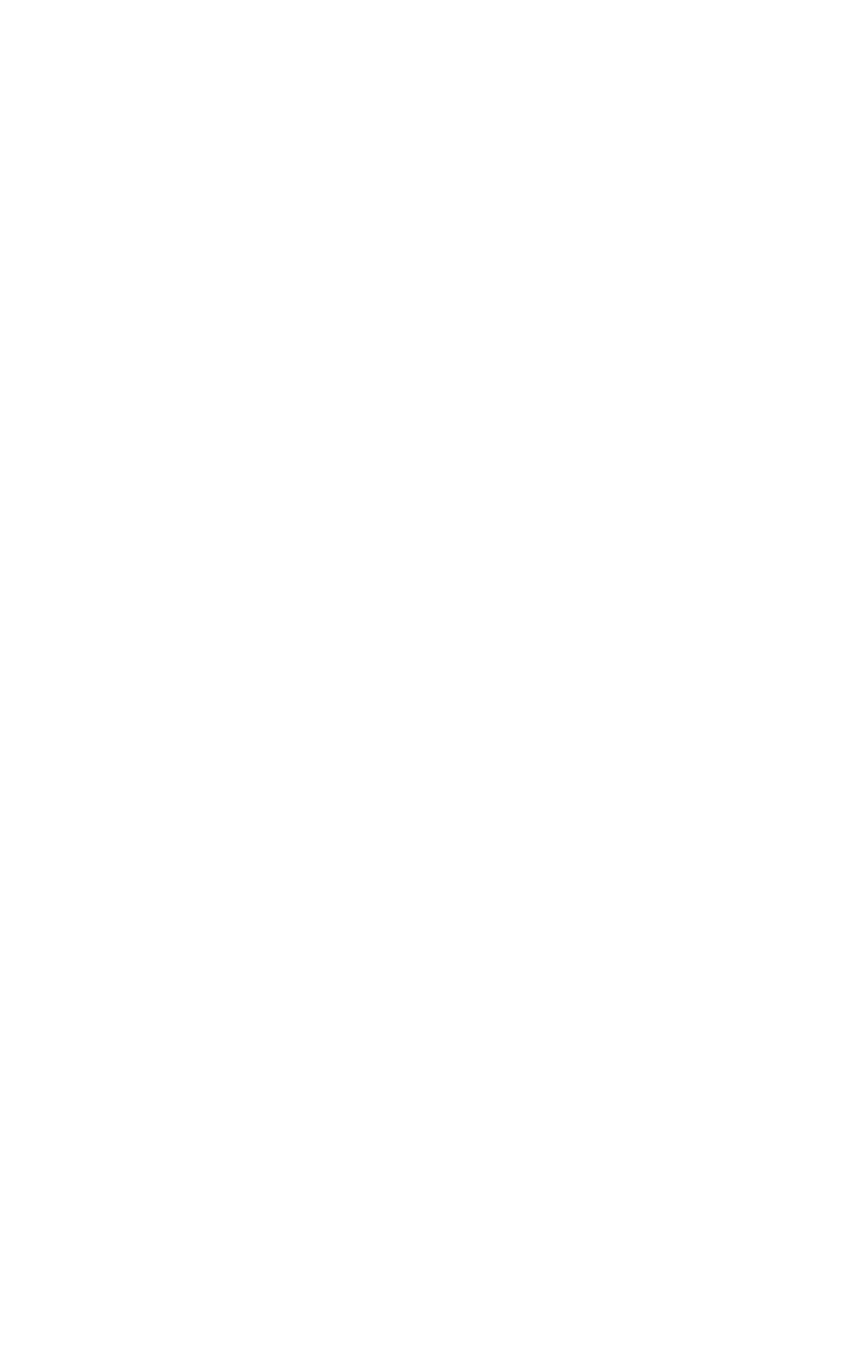
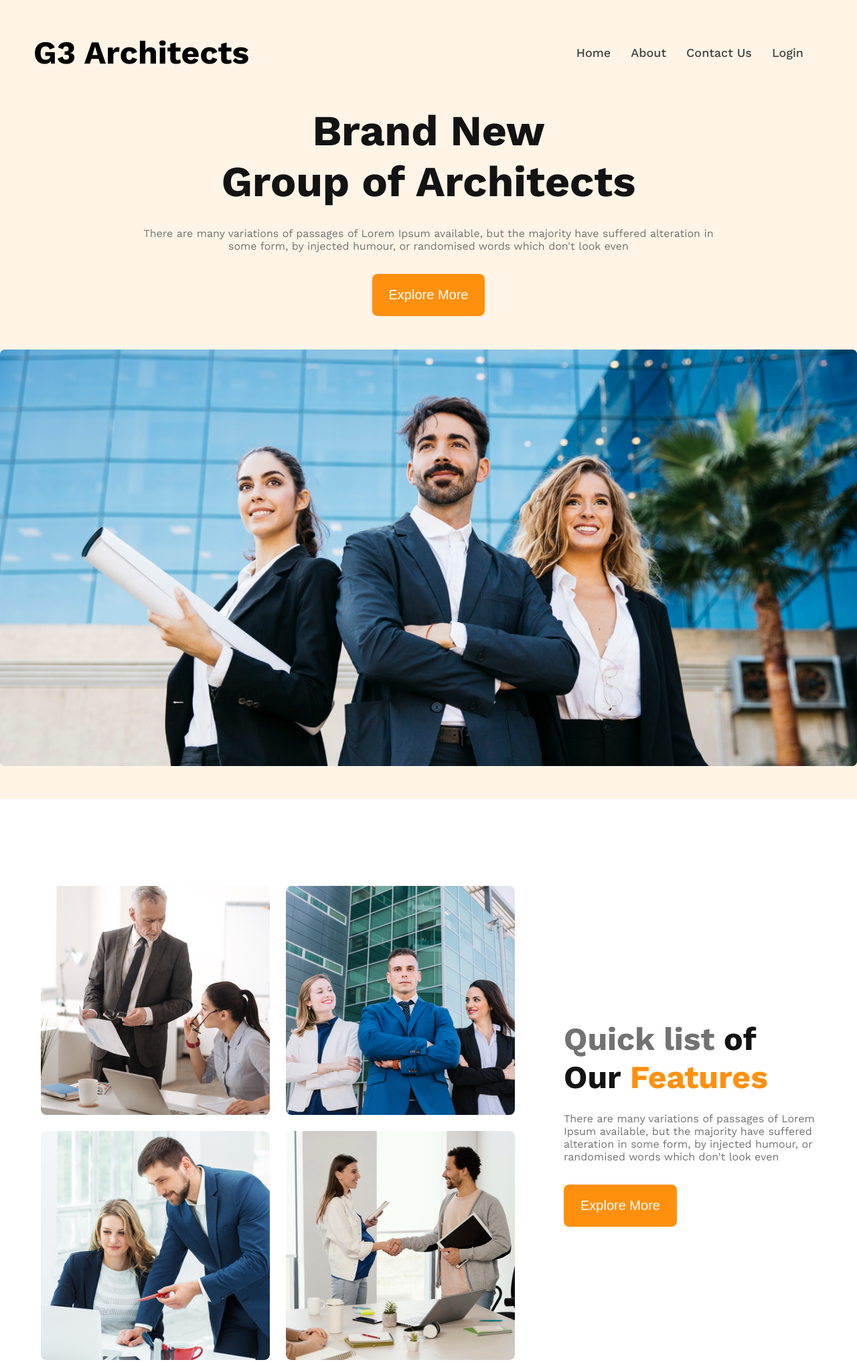
Before and after one commit to abdur123-drop/architects-resources, a plain HTML site: page index.html in a window 1280 px wide. Shown: the whole page at 67% size. Before the commit the page ends 800 px from the top, so only its background shows below. Drawn offline with nearby package versions, Linux system fonts and the light colour scheme.

Commit message:
added almost 35% in this project

```diff
--- a/index.html
+++ b/index.html
@@ -1,11 +1,54 @@
 <!DOCTYPE html>
 <html lang="en">
+
 <head>
     <meta charset="UTF-8">
     <meta name="viewport" content="width=device-width, initial-scale=1.0">
     <title>architects</title>
+    <link rel="stylesheet" href="style/style.css">
 </head>
-<body>
 
+<body class="work-sans-font">
+    <header class="bg-color-all">
+        <nav class="navbar">
+            <div class="link-h2">
+                <h2 class="nav-h2">G3 Architects</h2>
+                <ul class="link-column">
+                    <li class="link"><a href="#" class="hacl color-g2">Home</a></li>
+                    <li class="link"><a href="#" class="hacl color-g2">About</a></li>
+                    <li class="link"><a href="#" class="hacl color-g2">Contact Us</a></li>
+                    <li class="link"><a href="#" class="hacl color-g2">Login</a></li>
+                </ul>
+            </div>
+        </nav>
+        <section>
+            <div class="banner">
+                <div class="banner-content color-g3">
+                    <h1 class="banner-h1">Brand New <br>Group of Architects</h1>
+                    <p class="banner-p color-g1">There are many variations of passages of Lorem Ipsum available, but the majority have suffered alteration in some form, by injected humour, or randomised words which don't look even</p>
+                    <button class="primary-btn">Explore More</button>
+                </div>
+                <img class="banner-img" src="images/banner.png" alt="">
+            </div>
+        </section>
+    </header>
+    <main>
+        <section>
+            <div class="cliant-team">
+                <div class="team-left">
+                    <img class="left-img" src="images/team1.png" alt="team">
+                    <img class="left-img" src="images/team2.png" alt="team">
+                    <img class="left-img" src="images/team3.png" alt="team">
+                    <img class="left-img" src="images/team4.png" alt="team">
+                </div>
+                <div class="team-right">
+                    <h2 class="team-h2"><span class="quick color-g1">Quick list</span> <span class="of color-g3">of Our</span> Features</h2>
+                    <p class="team-p color-g1">There are many variations of passages of Lorem Ipsum available, but the majority have suffered alteration in some form, by injected humour, or randomised words which don't look even</p>
+                    <button class="primary-btn">Explore More</button>
+                </div>
+            </div>
+        </section>
+    </main>
 </body>
+
 </html>
--- /dev/null
+++ b/style/style.css
@@ -0,0 +1,159 @@
+@import url('https://fonts.googleapis.com/css2?family=Work+Sans:ital,wght@0,100..900;1,100..900&display=swap');
+
+.work-sans-font {
+    font-family: "Work Sans", serif;
+    font-optical-sizing: auto;
+    font-weight: 400;
+    font-style: normal;
+  }
+*{
+    margin: 0;
+    padding: 0;
+}
+
+  /* first nav bar   */
+  main{
+    max-width: 1440px;
+    margin: 0 auto;
+  }
+  /* global color*/
+  .primary-btn{
+    background-color: rgb(255, 144, 14);
+    color: white;
+    font-size: 1.25rem;
+    padding: 20px 25px;
+    border-radius: 8px;
+    border: none;
+    cursor: pointer;
+  }
+
+  /* dark-1 */
+  .color-g1{
+    color: rgb(114, 114, 114);
+  }
+   /* dark-2 */
+  .color-g2{
+    color: rgb(66, 66, 66)
+  }
+   /* dark-3 */
+  .color-g3{
+    color: rgb(19, 19, 19);
+  }
+
+  /* global bg-color  */
+  /* this is orange */
+  .bg-color-all{
+    background-color: rgba(255, 144, 14, 0.1);
+  }
+
+/* let's style */
+/* nav bar */
+  .nav-h2{
+    font-size: 3rem;
+    font-weight: bold;
+  }
+
+  .link-h2{
+    display: flex;
+    justify-content: space-between;
+    align-items: center;
+    padding: 50px;
+  }
+  .link-column{
+    display: flex;
+    list-style: none;
+  }
+  .link a{
+    text-decoration: none;
+    margin-right: 30px;
+  }
+  .hacl{
+    font-size: 18px;
+    font-weight: 500;
+  }
+  .navbar, .banner{
+    max-width: 1440px;
+    margin: 0 auto;
+  }
+  /* banner css style */
+  .banner{
+  }
+  .banner-content{
+    max-width: 862px;
+    text-align: center;
+    margin: 0 auto;
+
+  }
+  .banner-h1{
+    font-size: 4rem;
+    font-weight: 700px;
+    margin-bottom: 30px;
+  }
+  .banner-p{
+    font-size: 16px;
+    margin-bottom: 32px;
+  }
+  .banner-img{
+    width: 100%;
+    margin: 50px 0 45px 0;
+  }
+
+  /* team part */
+
+  .team-h2{
+    color: rgb(255, 144, 14);
+    margin-bottom: 24px;
+    font-size: 3rem;
+  }
+  .team-p{
+    margin-bottom: 32px;
+  }
+  .cliant-team{
+    display: flex;
+    align-items: center;
+    gap: 73px;
+    justify-content: center;
+    margin: 130px 61px;
+
+  }
+  .team-left{
+    display: grid;
+    grid-template-columns: repeat(2, 1fr);
+    gap: 24px;
+  }
+  .left-img{
+    border-radius: 8px;
+  }
+  .team-left img{
+    /* width: 100%; */
+  }
+
+
+
+  /* small device media quary */
+  @media screen and (max-width: 576px) {
+
+      .link-h2{
+          flex-direction: column-reverse;
+        }
+        .cliant-team{
+            flex-direction: column;
+        }
+        .team-left{
+            grid-template-columns: repeat(1, 1fr);
+        }
+
+    }
+
+
+
+    /* mediam device */
+
+    @media screen and (min-width:576px) and (max-width:992px) {
+        .cliant-team{
+            flex-direction: column;
+        }
+        .team-left img{
+            width: 100%;
+        }
+    }
```
